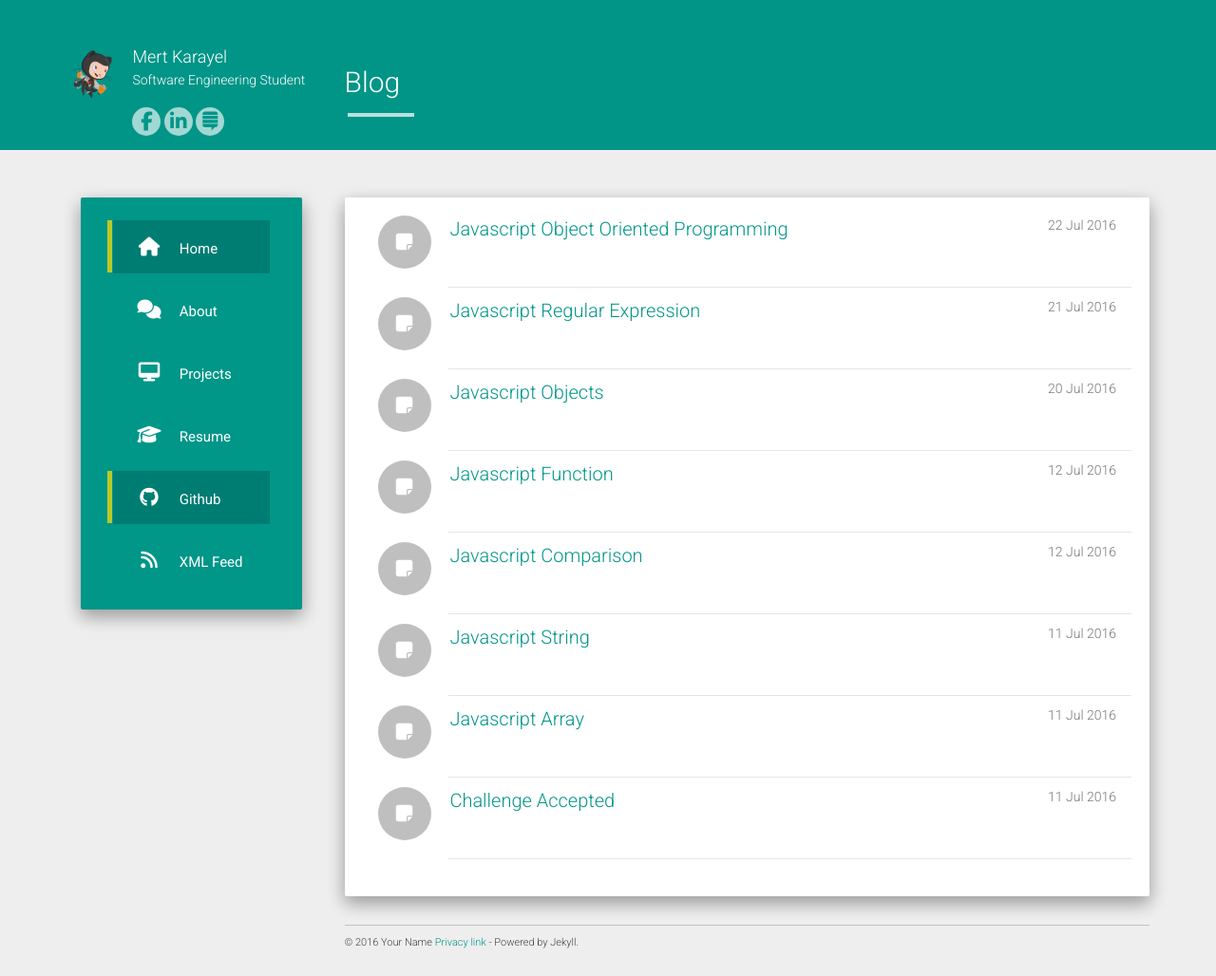
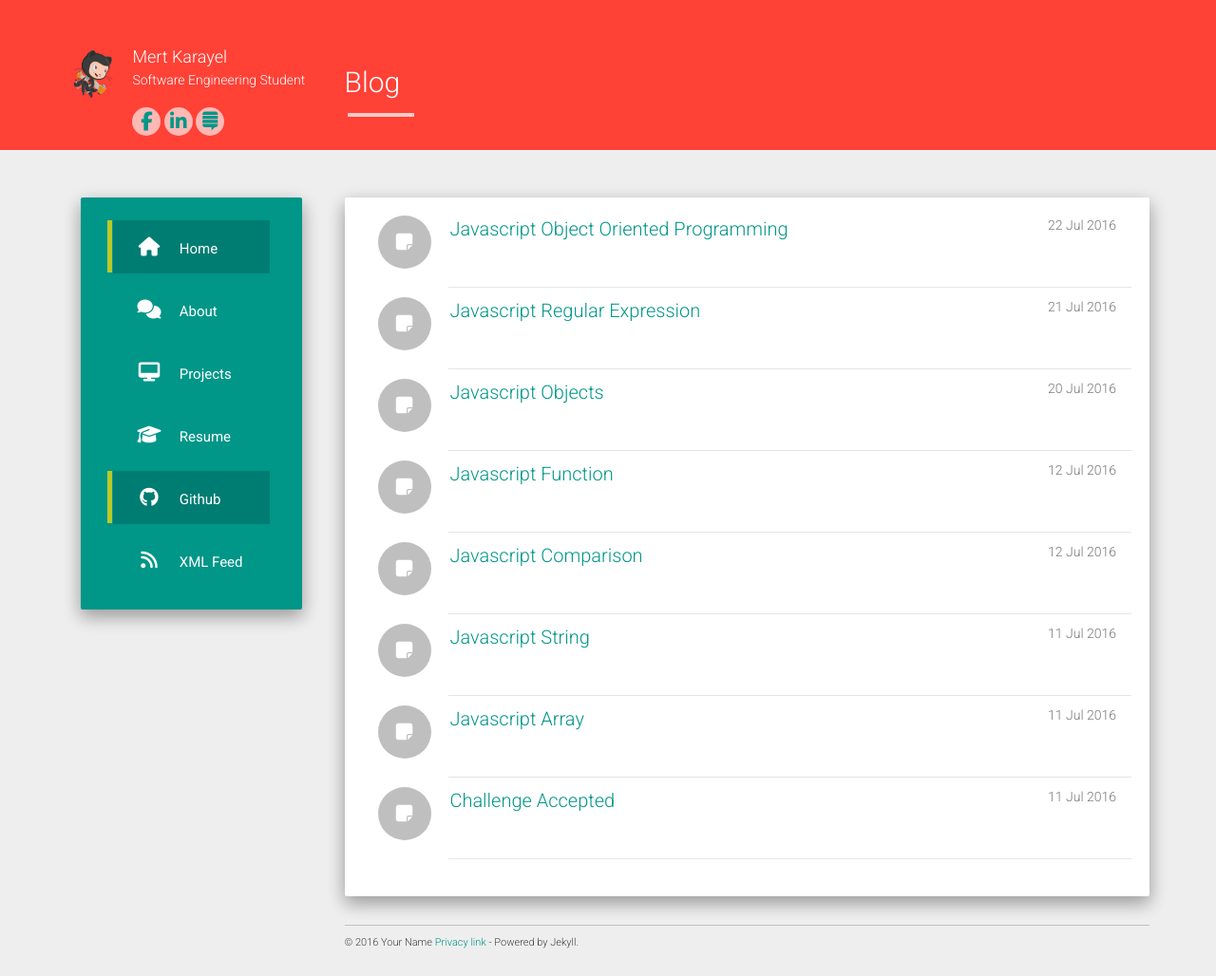
Before and after one commit to Karayel/karayel.github.io, a Jekyll site: the page built from index.html, in a window 1280 px wide. Shown: the whole page at 95% size. Built offline with Jekyll 4.4.1, drawn with Linux system fonts in a browser that asks for light colours; nearby versions of some CDN libraries; the list of posts is cut into pages by our own code.

Commit message:
Site color changed

```diff
--- a/static/css/main.css
+++ b/static/css/main.css
@@ -1,6 +1,6 @@
 .main.outer{padding-top: 50px;}
 .header-panel.shadow-z-2 {
-    background-color: #009587;
+    background-color: #FF4136;
     padding: 50px 0 15px 0;
     width: 100%;
 }
```
